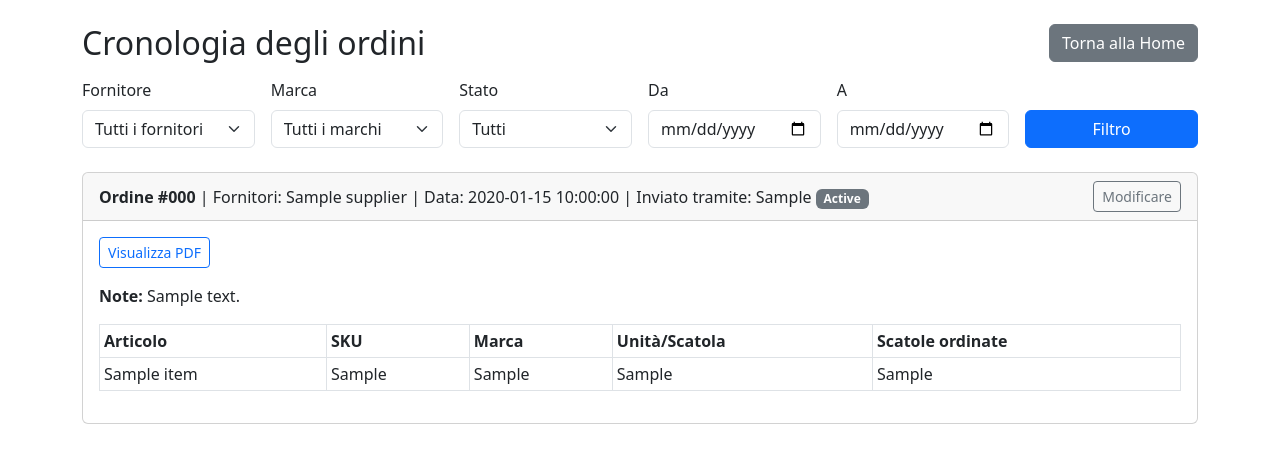
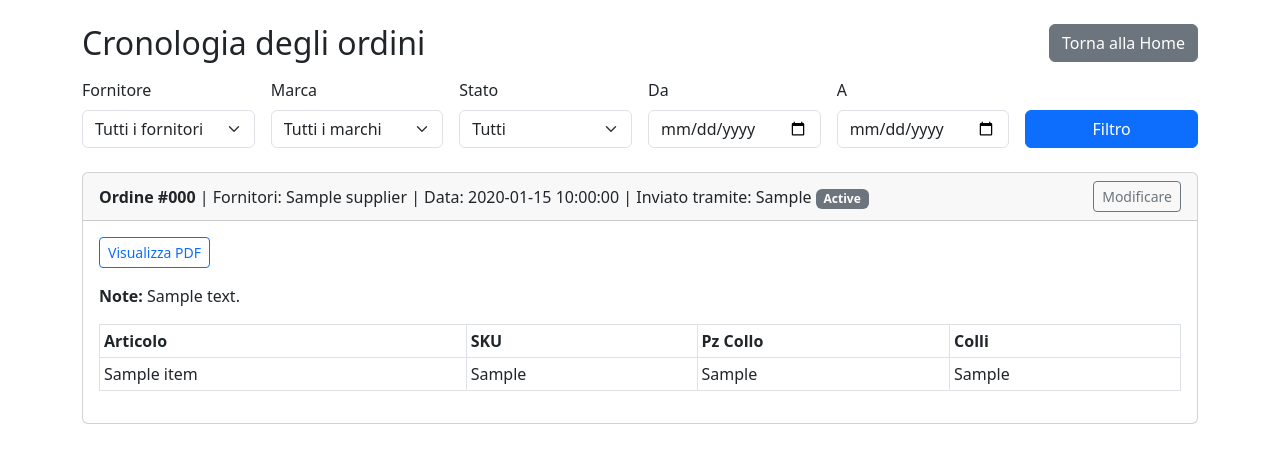
Before and after one commit to Shreyansh2610/core_php_ecom, a PHP site: page /view_orders.php in a window 1280 px wide. Shown: the top 463 px of the page. Run offline with PHP 8.4, Linux system fonts and the light colour scheme; the visitor is signed in with stand-in values (Sample User, id 1); tables that the repository leaves empty or names only in its code hold one stand-in row (values such as "Sample post").

Commit message:
view orders

```diff
--- a/view_orders.php
+++ b/view_orders.php
@@ -190,9 +190,9 @@ $statusOptions = [
                         <tr>
                             <th>Articolo</th>
                             <th>SKU</th>
-                            <th>Marca</th>
-                            <th>Unità/Scatola</th>
-                            <th>Scatole ordinate</th>
+                            <!-- <th>Marca</th> -->
+                            <th>Pz Collo</th>
+                            <th>Colli</th>
                         </tr>
                         </thead>
                         <tbody>
@@ -210,7 +210,7 @@ $statusOptions = [
                             <tr>
                                 <td><?= htmlspecialchars($item['name']) ?></td>
                                 <td><?= htmlspecialchars($item['sku']) ?></td>
-                                <td><?= htmlspecialchars($item['brand']) ?></td>
+                                <!-- <td><?= htmlspecialchars($item['brand']) ?></td> -->
                                 <td><?= htmlspecialchars($item['units_per_box']) ?></td>
                                 <td><?= htmlspecialchars($item['box_requested']) ?></td>
                             </tr>
```
